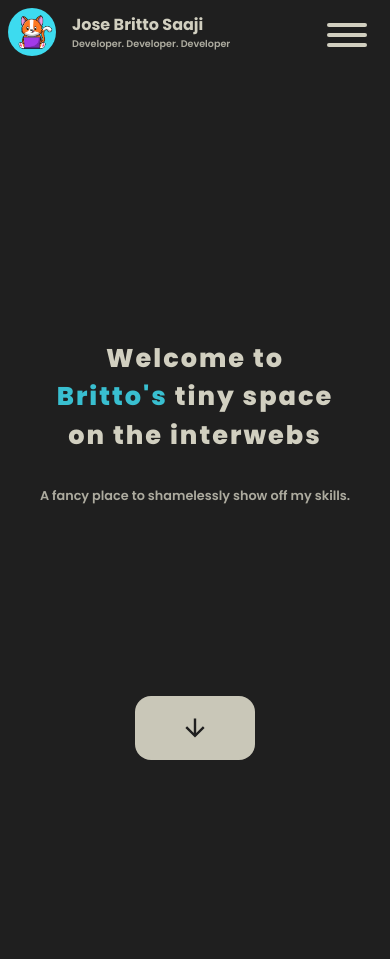
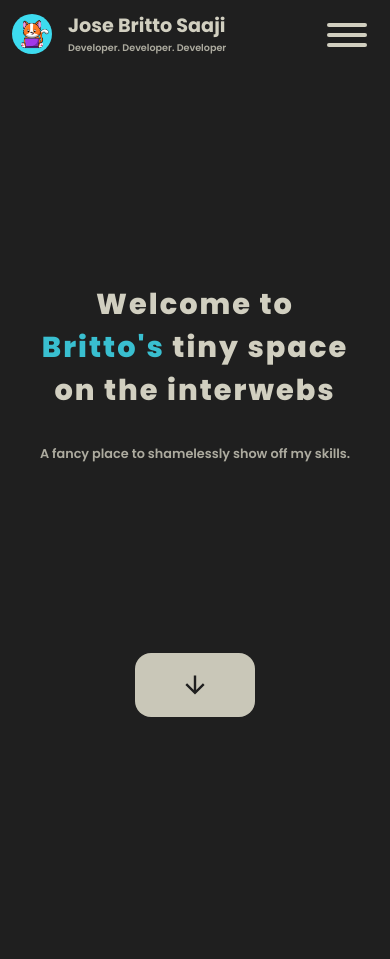
Before and after one commit to JoseBritto/JoseBritto.github.io, a PHP site: page / in a window 390 px wide. Shown: the top 959 px of the page. Run offline with PHP 8.4, Linux system fonts and the light colour scheme.

Commit message:
better mobile view on header and main

```diff
--- a/assets/css/header.css
+++ b/assets/css/header.css
@@ -76,4 +76,17 @@ header .right{
     header {
         padding: 0.5rem;
     }
+
+    #name{
+        font-size: 1.2rem;
+    }
+    #tagline{
+        font-size: 0.6rem;
+    }
+    header .left img {
+        width: 2.5rem;
+    }
+    header .left{
+        padding: 0.25rem;
+    }
 }
--- a/assets/css/main.css
+++ b/assets/css/main.css
@@ -68,13 +68,18 @@ main{
 
 @media (max-width: 800px){
     main{
+
         h1{
-            font-size: 1.6rem;
+            font-size: 1.8rem;
             max-width: 80%;
+            margin-top: -25%;
         }
         .text{
             font-size: 0.8rem;
             max-width: 90%;
+        }
+        .explore{
+            bottom: 15vh;
         }
     }
 }
```
